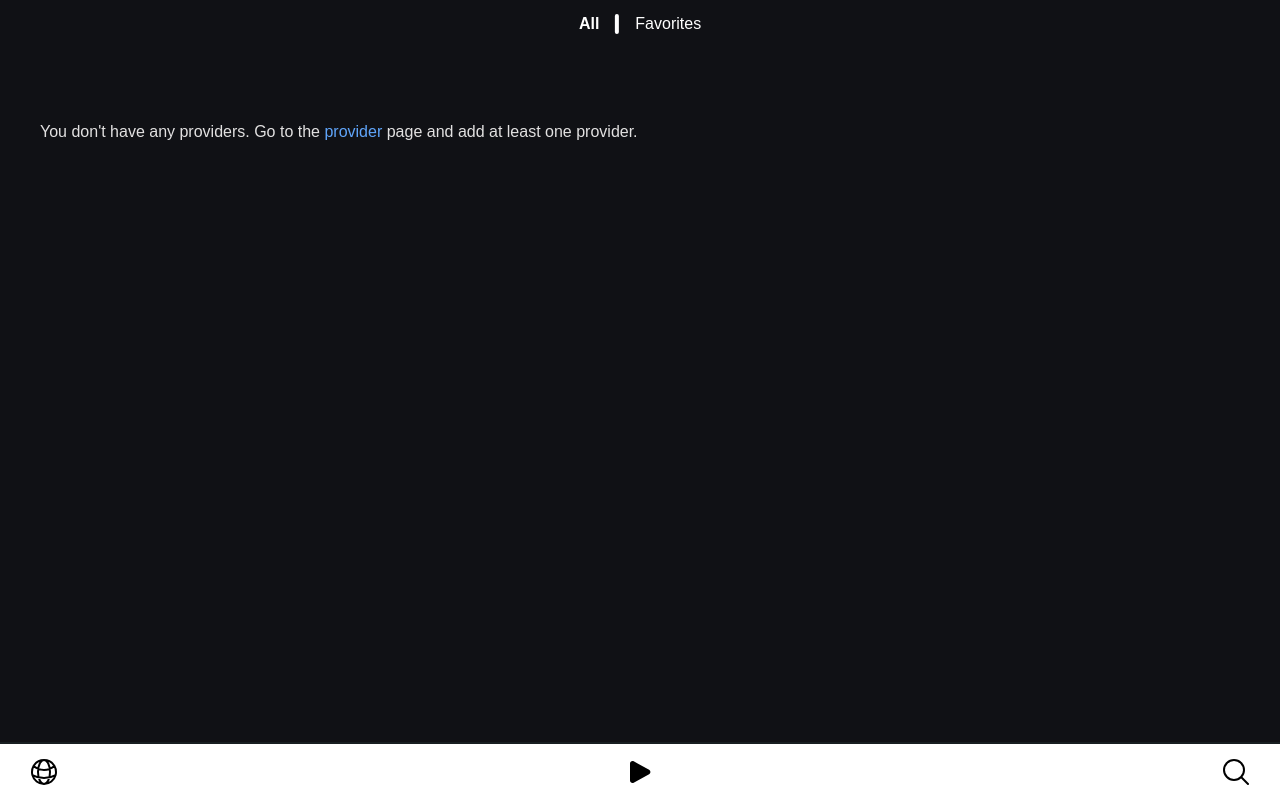
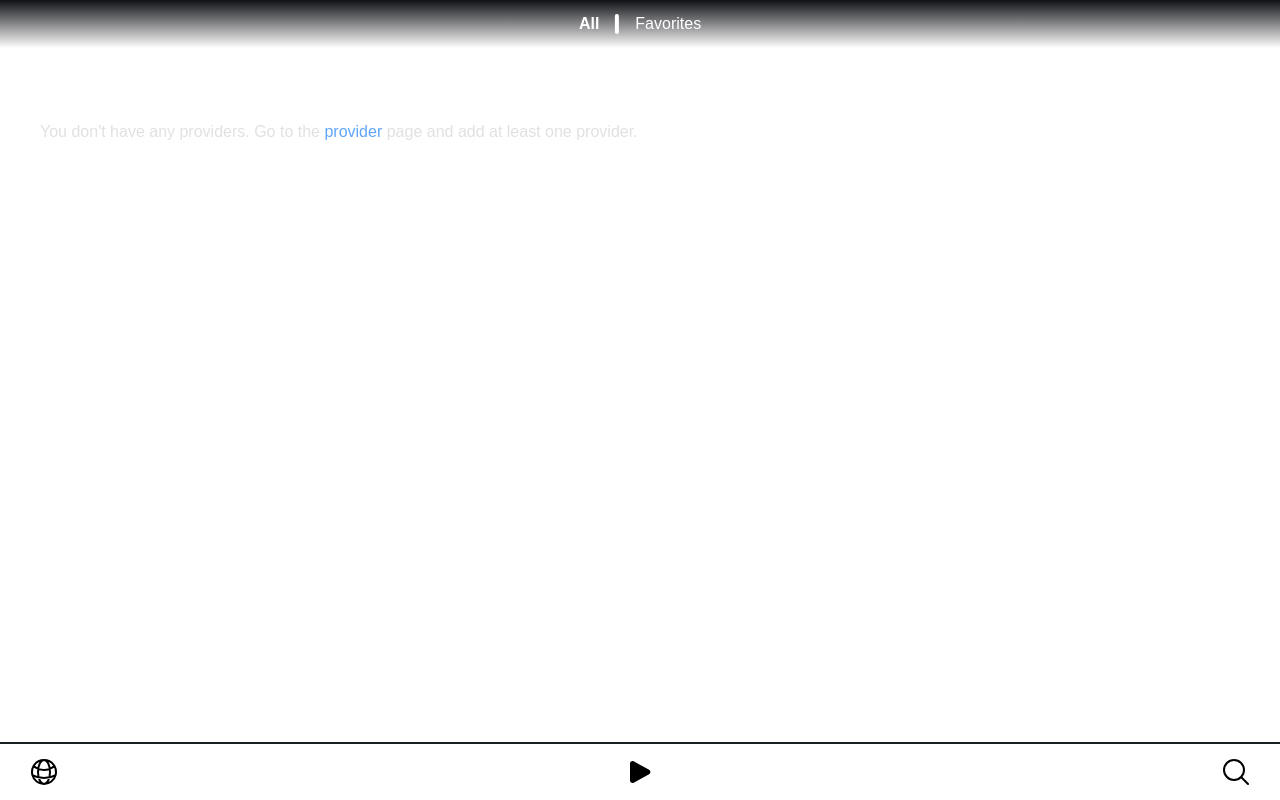
Before and after one commit to dagimg-dot/Vertideo, a React (Vite) app in the folder frontend/: page / in a window 1280 px wide. Built offline with nearby package versions, Linux system fonts and the light colour scheme.

Commit message:
remove the background color from the body element

```diff
--- a/frontend/src/index.css
+++ b/frontend/src/index.css
@@ -13,7 +13,7 @@
 }
 
 body {
-    background-color: #101115;
+    /* background-color: #101115; */
     font-family: sans-serif;
     color: rgb(226, 225, 225);
 }
```
